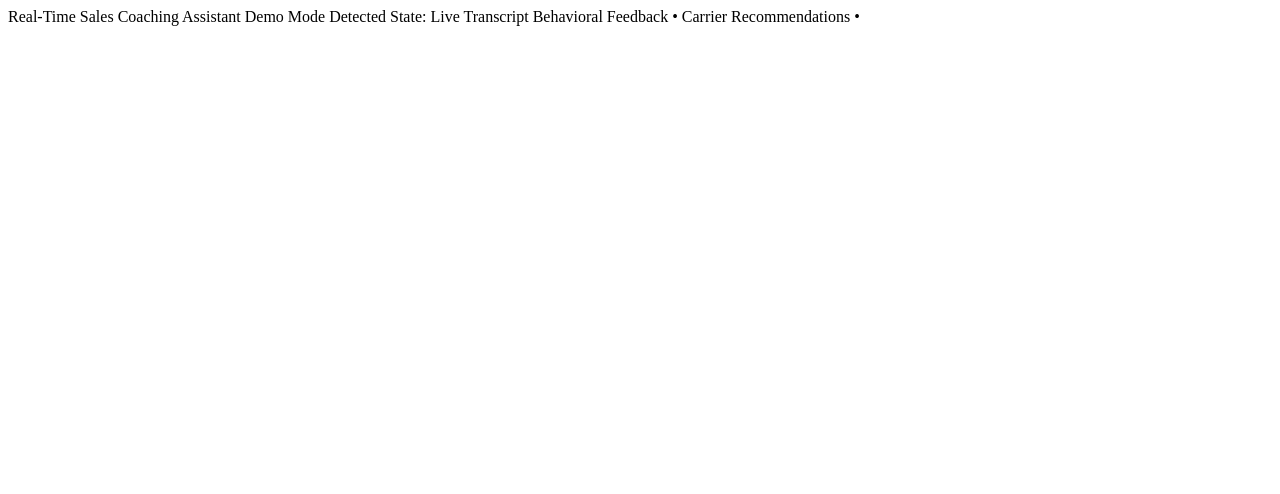
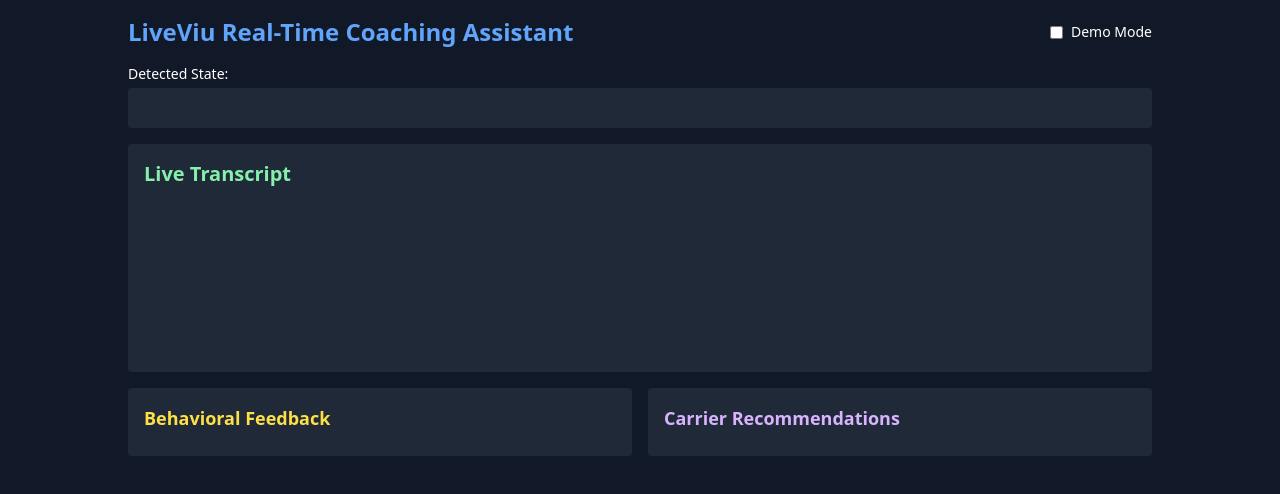
Before and after one commit to bmanius1/LiveViu, a plain HTML site: page index.html in a window 1280 px wide. Drawn offline with nearby package versions, Linux system fonts and the light colour scheme.

Commit message:
Update index.html

```diff
--- a/index.html
+++ b/index.html
@@ -1,9 +1,43 @@
-Real-Time Sales Coaching Assistant
-Demo Mode
-Detected State:
-Live Transcript
+<!DOCTYPE html>
+<html lang="en">
+<head>
+  <meta charset="UTF-8" />
+  <meta name="viewport" content="width=device-width, initial-scale=1.0" />
+  <title>Real-Time Coaching Assistant</title>
+  <script src="https://cdn.tailwindcss.com"></script>
+  <script defer src="script.js"></script>
+</head>
+<body class="bg-gray-900 text-white p-4">
+  <div class="max-w-5xl mx-auto">
+    <div class="flex justify-between items-center mb-4">
+      <h1 class="text-2xl font-bold text-blue-400">LiveViu Real-Time Coaching Assistant</h1>
+      <label class="flex items-center space-x-2">
+        <input type="checkbox" id="demoToggle" class="form-checkbox text-blue-500" />
+        <span class="text-sm">Demo Mode</span>
+      </label>
+    </div>
 
-Behavioral Feedback
-	•
-Carrier Recommendations
-	•
+    <div class="mb-4">
+      <label for="stateSelect" class="block mb-1 text-sm">Detected State:</label>
+      <input id="stateSelect" class="w-full bg-gray-800 text-white p-2 rounded" readonly />
+    </div>
+
+    <div class="bg-gray-800 p-4 rounded mb-4">
+      <h2 class="text-xl font-semibold mb-2 text-green-300">Live Transcript</h2>
+      <div id="transcript" class="h-40 overflow-y-auto text-sm text-gray-300"></div>
+    </div>
+
+    <div class="grid grid-cols-1 md:grid-cols-2 gap-4">
+      <div class="bg-gray-800 p-4 rounded">
+        <h2 class="text-lg font-semibold mb-2 text-yellow-300">Behavioral Feedback</h2>
+        <ul id="behavioralFeedback" class="text-sm space-y-2 text-gray-300"></ul>
+      </div>
+      <div class="bg-gray-800 p-4 rounded">
+        <h2 class="text-lg font-semibold mb-2 text-purple-300">Carrier Recommendations</h2>
+        <ul id="carrierSuggestions" class="text-sm space-y-2 text-green-300"></ul>
+        <p id="missedCarriers" class="text-sm mt-2 text-yellow-400"></p>
+      </div>
+    </div>
+  </div>
+</body>
+</html>
```
